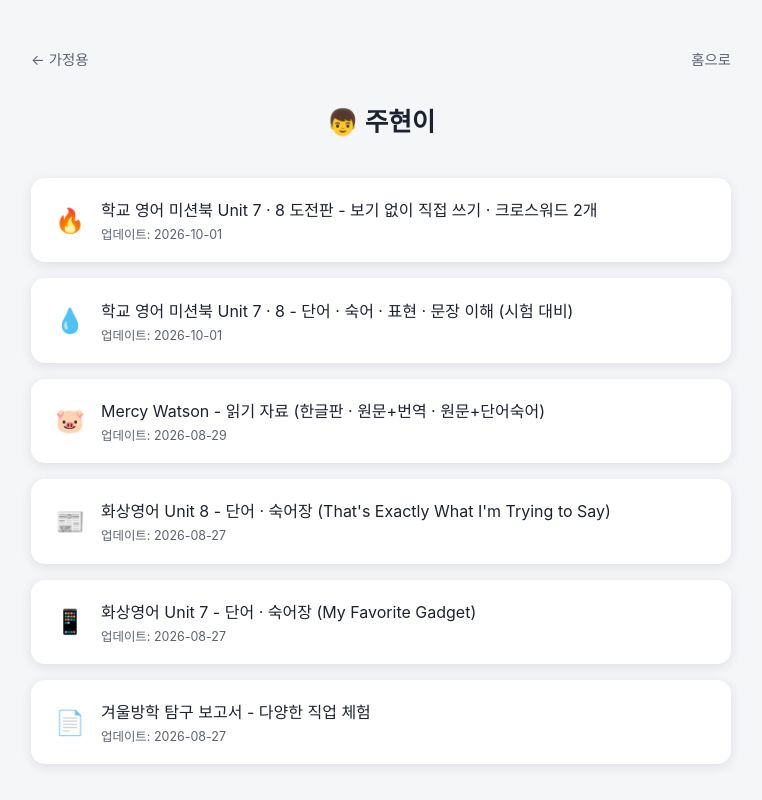
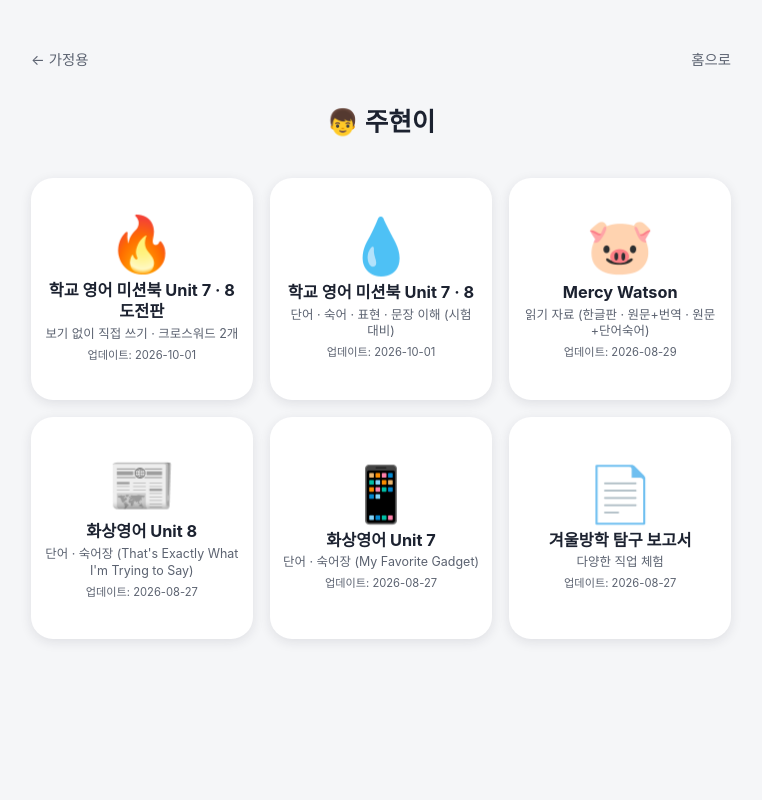
Before and after one commit to GuitaruMan/PersonalPages, a plain HTML site: page home/주현이.html in a window 1280 px wide. Shown: the whole page, without its empty margins (259-1021 px from the left). Drawn offline with Linux system fonts and the light colour scheme.

Commit message:
카테고리 페이지 목록을 정사각형 타일(한 줄 3개)로 바꾼다
- 큰 아이콘 아래 제목(굵게)과 설명(작게, 두 줄까지)
- 좁은 화면에서는 한 줄 2개

Co-Authored-By: Claude Opus 5.5 <noreply@anthropic.com>

```diff
--- a/home/주현이.html
+++ b/home/주현이.html
@@ -24,16 +24,21 @@
   a.back { color: var(--ink-soft); text-decoration: none; font-size: 0.9rem; }
   a.back:hover { color: var(--accent); }
   h1 { font-size: 1.6rem; margin: 0.5rem 0 2.5rem; }
-  .list { width: 100%; max-width: 700px; display: flex; flex-direction: column; gap: 1rem; }
+  .list { width: 100%; max-width: 700px; display: grid; grid-template-columns: repeat(3, 1fr); gap: 1.1rem; }
   a.item {
-    background: var(--card); border-radius: 14px; padding: 1.2rem 1.5rem;
+    background: var(--card); border-radius: 22px; padding: 1rem 0.8rem; aspect-ratio: 1;
     text-decoration: none; color: var(--ink); box-shadow: 0 3px 12px var(--shadow);
-    display: flex; align-items: center; gap: 1rem; transition: transform 0.15s ease;
+    display: flex; flex-direction: column; align-items: center; justify-content: center; gap: 0.6rem;
+    text-align: center; transition: transform 0.15s ease; overflow: hidden;
   }
-  a.item:hover { transform: translateX(4px); }
-  .doc-icon { font-size: 1.5rem; }
-  .item-text { display: flex; flex-direction: column; gap: 0.25rem; flex: 1; }
-  .date { font-size: 0.78rem; color: var(--ink-soft); }
+  a.item:hover { transform: translateY(-4px); }
+  .doc-icon { font-size: 3.4rem; line-height: 1; }
+  .item-text { display: flex; flex-direction: column; gap: 0.2rem; }
+  .item-text .t { font-weight: 700; font-size: 1.02rem; line-height: 1.3; word-break: keep-all; }
+  .item-text .s { font-size: 0.78rem; color: var(--ink-soft); line-height: 1.35; word-break: keep-all;
+    display: -webkit-box; -webkit-line-clamp: 2; -webkit-box-orient: vertical; overflow: hidden; }
+  @media (max-width: 520px) { .list { grid-template-columns: repeat(2, 1fr); } .doc-icon { font-size: 2.6rem; } }
+  .date { font-size: 0.7rem; color: var(--ink-soft); }
   .empty { color: var(--ink-soft); font-size: 0.95rem; margin-top: 2rem; }
 </style>
 </head>
@@ -47,42 +52,48 @@
     <a class="item" href="주현이/영어_미션북_Unit7-8_도전.html" data-file="home/주현이/영어_미션북_Unit7-8_도전.html">
       <span class="doc-icon">🔥</span>
       <span class="item-text">
-        <span>학교 영어 미션북 Unit 7 · 8 도전판 - 보기 없이 직접 쓰기 · 크로스워드 2개</span>
+        <span class="t">학교 영어 미션북 Unit 7 · 8 도전판</span>
+        <span class="s">보기 없이 직접 쓰기 · 크로스워드 2개</span>
         <span class="date"></span>
       </span>
     </a>
     <a class="item" href="주현이/영어_미션북_Unit7-8.html" data-file="home/주현이/영어_미션북_Unit7-8.html">
       <span class="doc-icon">💧</span>
       <span class="item-text">
-        <span>학교 영어 미션북 Unit 7 · 8 - 단어 · 숙어 · 표현 · 문장 이해 (시험 대비)</span>
+        <span class="t">학교 영어 미션북 Unit 7 · 8</span>
+        <span class="s">단어 · 숙어 · 표현 · 문장 이해 (시험 대비)</span>
         <span class="date"></span>
       </span>
     </a>
     <a class="item" href="주현이/mercy_watson.html" data-file="home/주현이/mercy_watson.html">
       <span class="doc-icon">🐷</span>
       <span class="item-text">
-        <span>Mercy Watson - 읽기 자료 (한글판 · 원문+번역 · 원문+단어숙어)</span>
+        <span class="t">Mercy Watson</span>
+        <span class="s">읽기 자료 (한글판 · 원문+번역 · 원문+단어숙어)</span>
         <span class="date"></span>
       </span>
     </a>
     <a class="item" href="주현이/화상영어_Unit8.html" data-file="home/주현이/화상영어_Unit8.html">
       <span class="doc-icon">📰</span>
       <span class="item-text">
-        <span>화상영어 Unit 8 - 단어 · 숙어장 (That's Exactly What I'm Trying to Say)</span>
+        <span class="t">화상영어 Unit 8</span>
+        <span class="s">단어 · 숙어장 (That's Exactly What I'm Trying to Say)</span>
         <span class="date"></span>
       </span>
     </a>
     <a class="item" href="주현이/화상영어_Unit7.html" data-file="home/주현이/화상영어_Unit7.html">
       <span class="doc-icon">📱</span>
       <span class="item-text">
-        <span>화상영어 Unit 7 - 단어 · 숙어장 (My Favorite Gadget)</span>
+        <span class="t">화상영어 Unit 7</span>
+        <span class="s">단어 · 숙어장 (My Favorite Gadget)</span>
         <span class="date"></span>
       </span>
     </a>
     <a class="item" href="../겨울방학_탐구보고서_지브리풍.html" data-file="겨울방학_탐구보고서_지브리풍.html">
       <span class="doc-icon">📄</span>
       <span class="item-text">
-        <span>겨울방학 탐구 보고서 - 다양한 직업 체험</span>
+        <span class="t">겨울방학 탐구 보고서</span>
+        <span class="s">다양한 직업 체험</span>
         <span class="date"></span>
       </span>
     </a>
```
Also changed, not shown: home/지현이.html (+18 -10 lines).
